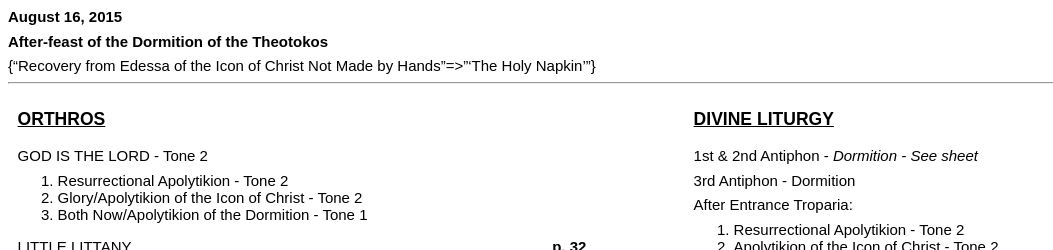
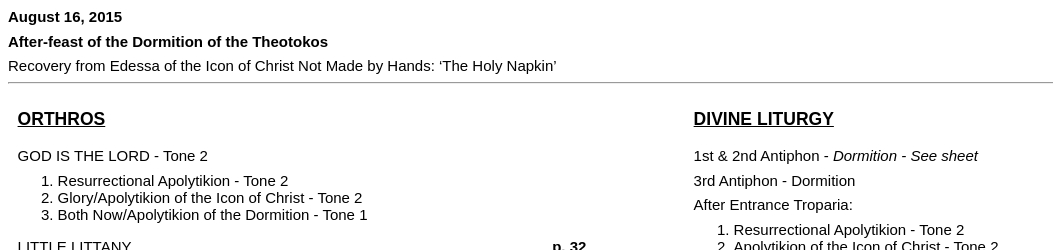
Before and after one commit to JPry/choir-guides, a Jekyll site: the page built from _posts/2015-08-16-after-feast-of-the-dormition-of-the-theotokos.md, in a window 1280 px wide. Shown: the top 250 px of the page, without its empty margins (0-1053 px from the left). Built offline with Jekyll 4.4.1, drawn with Linux system fonts in a browser that asks for light colours.

Commit message:
Quote the saint (because of colon)

```diff
--- a/_posts/2015-08-16-after-feast-of-the-dormition-of-the-theotokos.md
+++ b/_posts/2015-08-16-after-feast-of-the-dormition-of-the-theotokos.md
@@ -3,7 +3,7 @@ tone: 2
 eothinon: 11
 title: After-feast of the Dormition of the Theotokos
 saints:
-    - Recovery from Edessa of the Icon of Christ Not Made by Hands: ‘The Holy Napkin’
+    - "Recovery from Edessa of the Icon of Christ Not Made by Hands: 'The Holy Napkin'"
 
 apolytikion:
     - Resurrectional Apolytikion - Tone 2
```
